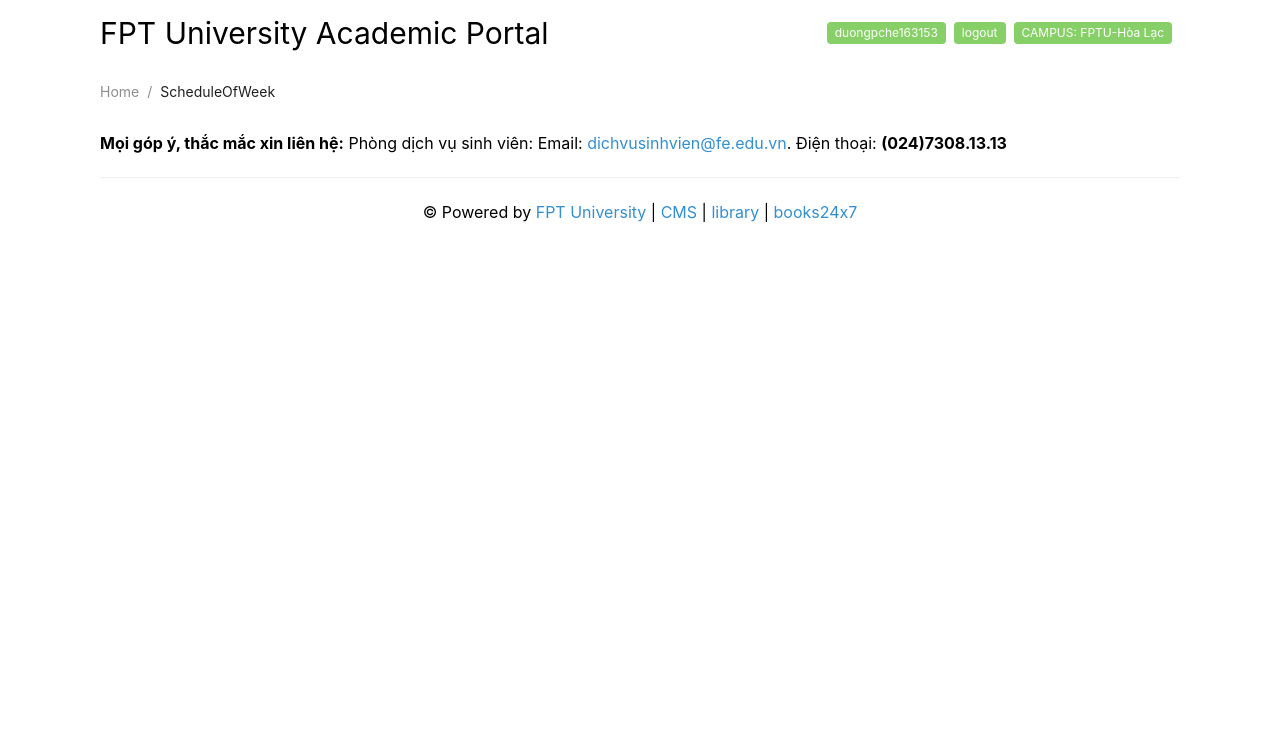
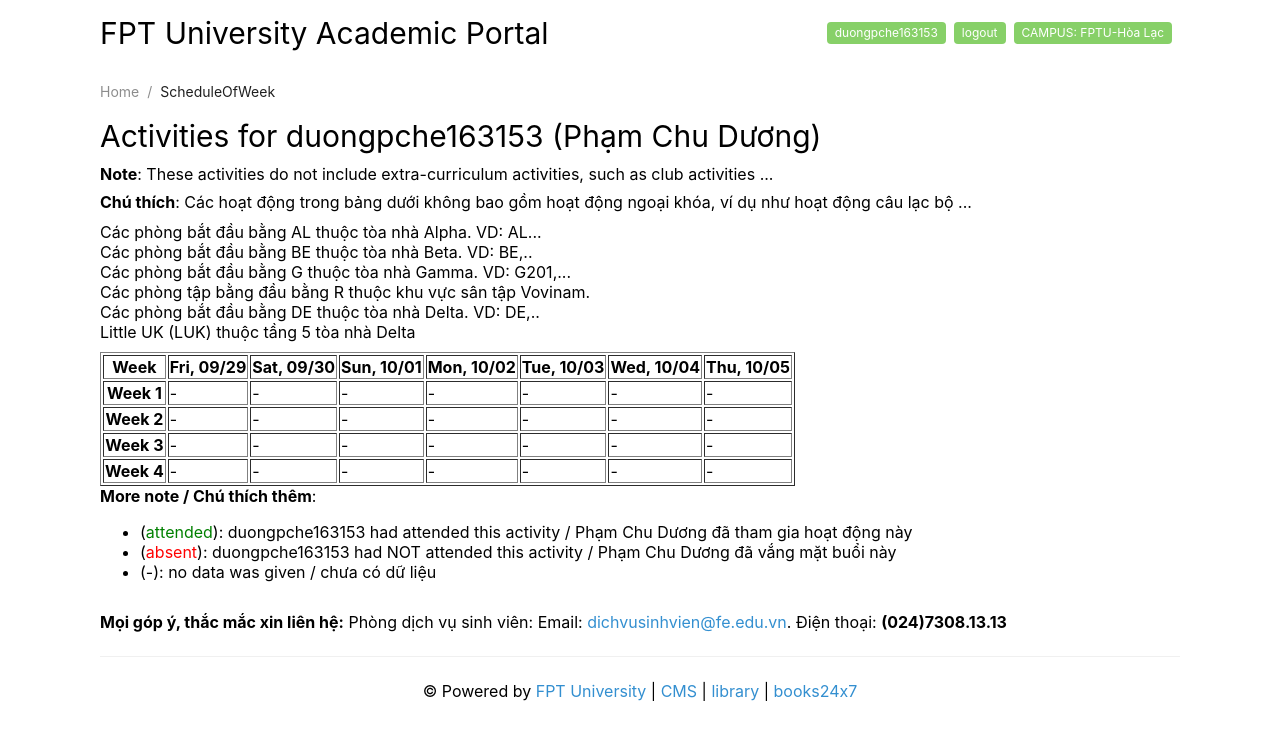
Before and after one commit to devphamduong/FAP, a React (Vite) app: page /ScheduleOfWeek in a window 1280 px wide. Shown: the top 740 px of the page. Built offline with nearby package versions, Linux system fonts and the light colour scheme.

Commit message:
ScheduleOfWeek Layout

```diff
--- a/src/TimeTable/ScheduleOfWeek.jsx
+++ b/src/TimeTable/ScheduleOfWeek.jsx
@@ -1,9 +1,27 @@
-import { Breadcrumb } from "antd";
+import { Breadcrumb, Space } from "antd";
 import { Link } from "react-router-dom";
+import './TimeTable.scss';
 
 function ScheduleOfWeek(props) {
+    const numberOfWeeks = 4;
+
+    const weekHeaders = Array.from({ length: 7 }, (_, index) => {
+        const date = new Date();
+        date.setDate(date.getDate() + index);
+        return date.toLocaleDateString('en-US', { weekday: 'short', day: '2-digit', month: '2-digit' });
+    });
+
+    const weeks = Array.from({ length: numberOfWeeks }, (_, weekIndex) => (
+        <tr key={weekIndex}>
+            <th>Week {weekIndex + 1}</th>
+            {weekHeaders.map((date, dateIndex) => (
+                <td key={dateIndex}>-</td>
+            ))}
+        </tr>
+    ));
+
     return (
-        <>
+        <div className="schedule-container">
             <Breadcrumb
                 items={[
                     {
@@ -14,7 +32,45 @@ function ScheduleOfWeek(props) {
                     }
                 ]}
             />
-        </>
+            <div className="schedule-content">
+                <div>
+                    <span className="schedule-of-account">Activities for duongpche163153 (Phạm Chu Dương)</span>
+                </div>
+                <Space direction="vertical" style={{ marginTop: '10px' }}>
+                    <p><span style={{ fontWeight: 'bold' }}>Note</span>: These activities do not include extra-curriculum activities, such as club activities ...</p>
+                    <p><span style={{ fontWeight: 'bold' }}>Chú thích</span>: Các hoạt động trong bảng dưới không bao gồm hoạt động ngoại khóa, ví dụ như hoạt động câu lạc bộ ...</p>
+                </Space>
+                <div style={{ margin: '10px 0' }}>
+                    <p>Các phòng bắt đầu bằng AL thuộc tòa nhà Alpha. VD: AL...</p>
+                    <p>Các phòng bắt đầu bằng BE thuộc tòa nhà Beta. VD: BE,..</p>
+                    <p>Các phòng bắt đầu bằng G thuộc tòa nhà Gamma. VD: G201,...</p>
+                    <p>Các phòng tập bằng đầu bằng R thuộc khu vực sân tập Vovinam.</p>
+                    <p>Các phòng bắt đầu bằng DE thuộc tòa nhà Delta. VD: DE,..</p>
+                    <p>Little UK (LUK) thuộc tầng 5 tòa nhà Delta</p>
+                </div>
+                <div>
+                    <table border={1}>
+                        <thead>
+                            <tr>
+                                <th>Week</th>
+                                {weekHeaders.map((date, index) => (
+                                    <th key={index}>{date}</th>
+                                ))}
+                            </tr>
+                        </thead>
+                        <tbody>
+                            {weeks}
+                        </tbody>
+                    </table>
+                </div>
+                <p><span style={{ fontWeight: 'bold' }}>More note / Chú thích thêm</span>:</p>
+                <ul>
+                    <li>(<span style={{ color: 'green' }}>attended</span>): duongpche163153 had attended this activity / Phạm Chu Dương đã tham gia hoạt động này</li>
+                    <li>(<span style={{ color: 'red' }}>absent</span>): duongpche163153 had NOT attended this activity / Phạm Chu Dương đã vắng mặt buổi này</li>
+                    <li>(-): no data was given / chưa có dữ liệu</li>
+                </ul>
+            </div>
+        </div>
     );
 }
 
--- a/src/TimeTable/TimeTable.jsx
+++ b/src/TimeTable/TimeTable.jsx
@@ -1,5 +1,6 @@
 import { Breadcrumb } from "antd";
 import { Link } from "react-router-dom";
+import './TimeTable.scss';
 
 function TimeTable(props) {
     return (
--- /dev/null
+++ b/src/TimeTable/TimeTable.scss
@@ -0,0 +1,9 @@
+.schedule-container {
+    .schedule-content {
+        margin: 15px 0;
+
+        .schedule-of-account {
+            font-size: 30px;
+        }
+    }
+}
--- a/src/components/Header/Header.scss
+++ b/src/components/Header/Header.scss
@@ -1,14 +1,7 @@
 .header-container {
     margin-top: 15px;
 
-    .header-logo {
+    .header-name {
         font-size: 30px;
-        color    : #08d9ff;
-    }
-
-    .header-name {
-        font-size      : 30px;
-        // color       : #08d9ff;
-        // padding-left: 10px;
     }
 }
--- a/src/main.scss
+++ b/src/main.scss
@@ -19,7 +19,8 @@ h2,
 h3,
 h4,
 h5,
-h6 {
+h6,
+p {
   margin : 0;
   padding: 0;
 }
```
